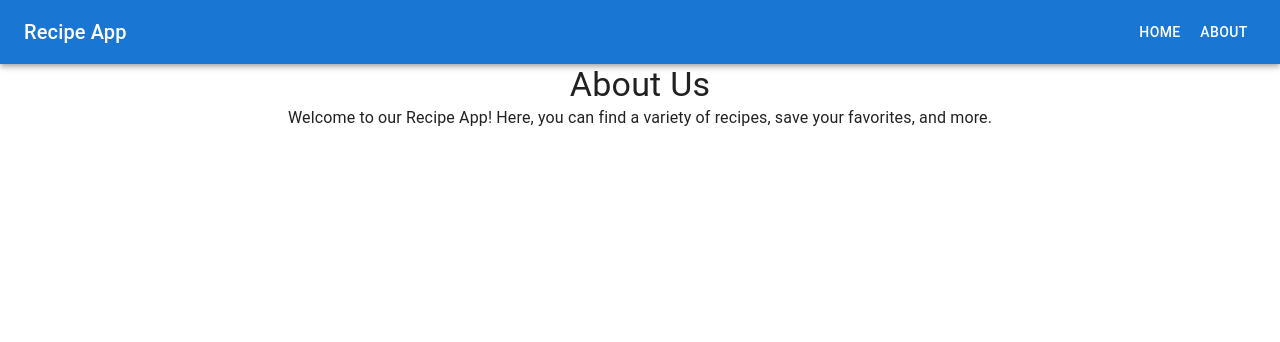
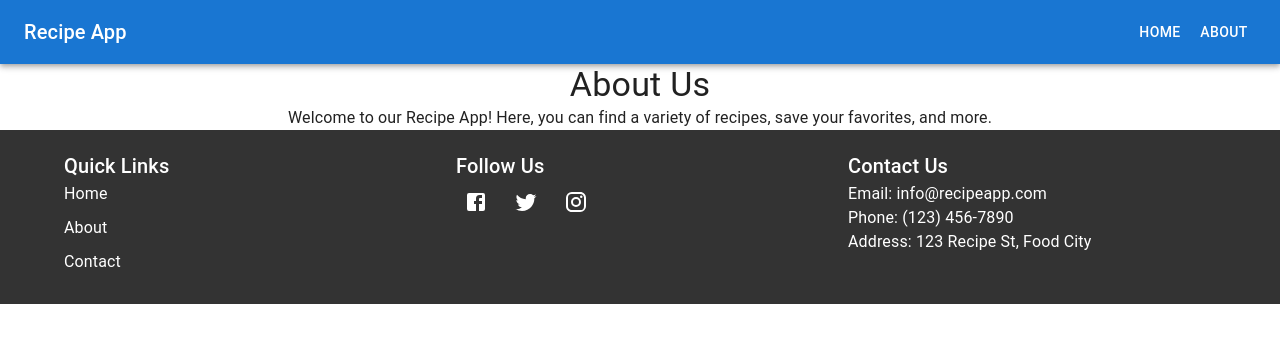
Before and after one commit to Maxamed-Maxamed/my-recipe-app, a React (Create React App) app: page /about in a window 1280 px wide. Shown: the top 342 px of the page. Built offline with nearby package versions, Linux system fonts and the light colour scheme; no server answers.

Commit message:
Added Footer component to App.js and added corresponding styles to global.css

```diff
--- a/src/App.js
+++ b/src/App.js
@@ -4,6 +4,7 @@ import Header from './components/Header';
 import HomePage from './pages/HomePage';
 import AboutPage from './pages/AboutPage';
 import RecipeDetailPage from './pages/RecipeDetailPage';
+import Footer from './components/Footer';
 import './styles/App.css';
 
 function App() {
@@ -15,6 +16,7 @@ function App() {
         <Route path="/about" element={<AboutPage />} />
         <Route path="/recipe/:id" element={<RecipeDetailPage />} />
       </Routes>
+      <Footer />
     </Router>
   );
 }
--- /dev/null
+++ b/src/components/Footer.js
@@ -0,0 +1,46 @@
+import React from 'react';
+import { Link } from 'react-router-dom';
+import { Container, Grid, Typography, IconButton } from '@mui/material';
+import { Facebook, Twitter, Instagram } from '@mui/icons-material';
+import '../styles/global.css';
+
+function Footer() {
+  return (
+    <footer className="footer">
+      <Container>
+        <Grid container spacing={3}>
+          <Grid item xs={12} sm={4}>
+            <Typography variant="h6">Quick Links</Typography>
+            <ul className="footer-links">
+              <li><Link to="/">Home</Link></li>
+              <li><Link to="/about">About</Link></li>
+              <li><Link to="/contact">Contact</Link></li>
+            </ul>
+          </Grid>
+          <Grid item xs={12} sm={4}>
+            <Typography variant="h6">Follow Us</Typography>
+            <div className="social-icons">
+              <IconButton color="inherit" href="https://facebook.com">
+                <Facebook />
+              </IconButton>
+              <IconButton color="inherit" href="https://twitter.com">
+                <Twitter />
+              </IconButton>
+              <IconButton color="inherit" href="https://instagram.com">
+                <Instagram />
+              </IconButton>
+            </div>
+          </Grid>
+          <Grid item xs={12} sm={4}>
+            <Typography variant="h6">Contact Us</Typography>
+            <Typography variant="body1">Email: info@recipeapp.com</Typography>
+            <Typography variant="body1">Phone: (123) 456-7890</Typography>
+            <Typography variant="body1">Address: 123 Recipe St, Food City</Typography>
+          </Grid>
+        </Grid>
+      </Container>
+    </footer>
+  );
+}
+
+export default Footer;
--- a/src/styles/global.css
+++ b/src/styles/global.css
@@ -44,3 +44,33 @@ button:hover {
 .text-center {
   text-align: center;
 }
+
+/* Footer styles */
+.footer {
+  background-color: #333;
+  color: #fff;
+  padding: 20px 0;
+}
+
+.footer-links {
+  list-style: none;
+  padding: 0;
+}
+
+.footer-links li {
+  margin-bottom: 10px;
+}
+
+.footer-links a {
+  color: #fff;
+  text-decoration: none;
+}
+
+.footer-links a:hover {
+  text-decoration: underline;
+}
+
+.social-icons {
+  display: flex;
+  gap: 10px;
+}
```
